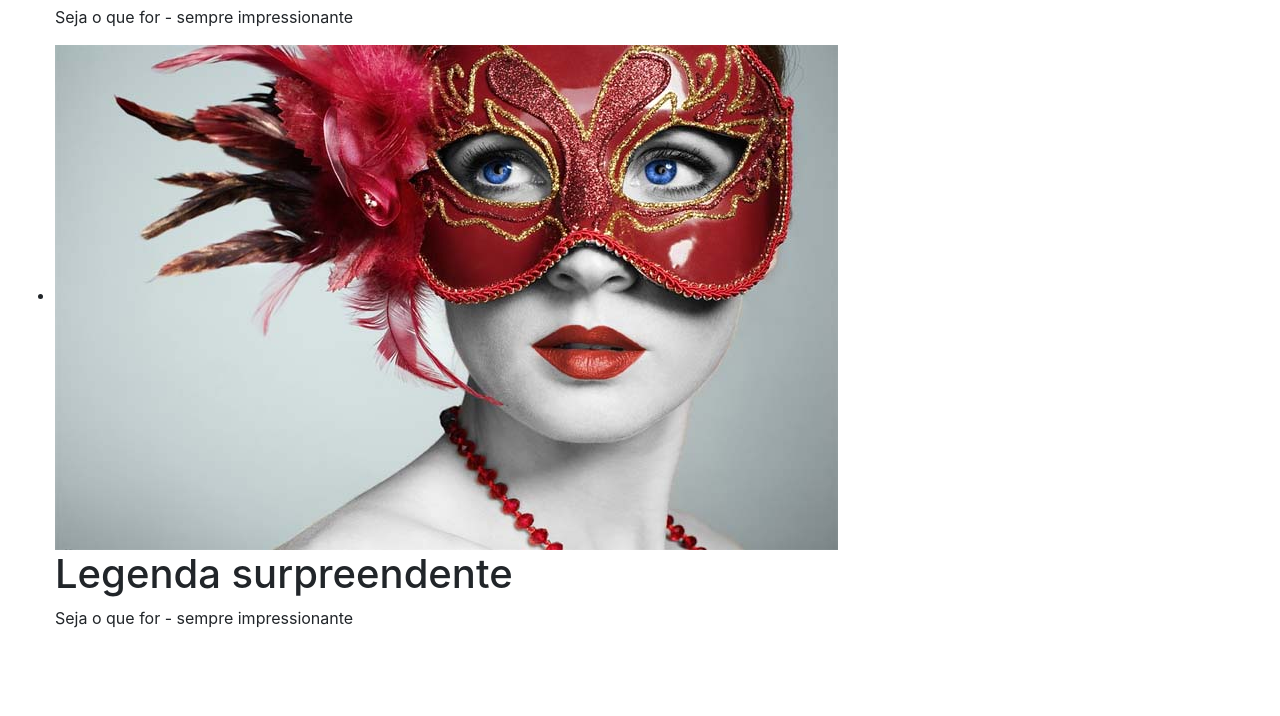
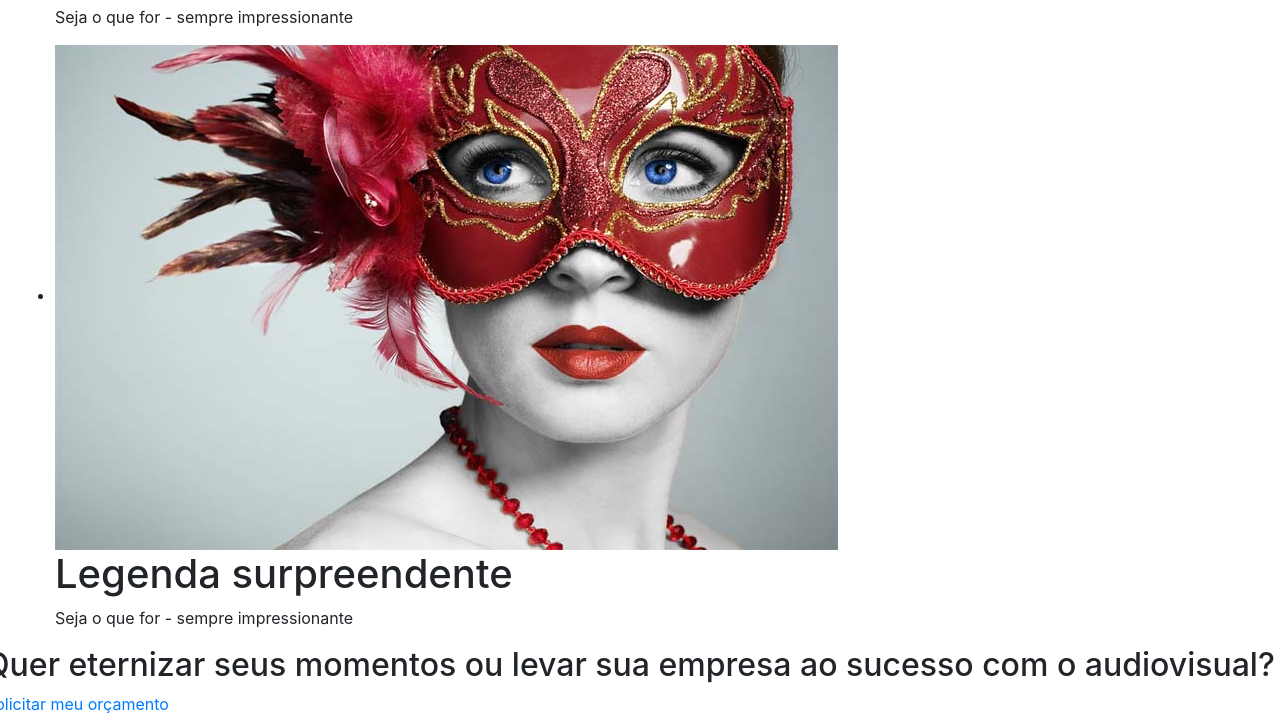
Before and after one commit to renemds/amarelosfilmes, a website: page index.html in a window 1280 px wide. Shown: the part 5666-6382 px from the top of the page. Before the commit the page ends 6312 px from the top, so only its background shows below. Drawn offline with nearby package versions, Linux system fonts and the light colour scheme; a web font is replaced by a local one.

Commit message:
Call to Action

```diff
--- a/index.html
+++ b/index.html
@@ -243,7 +243,18 @@
     </div>
   </section>
 
-  <!-- /Início do Portfólio -->
+  <!-- /Final do Portfólio -->
+
+  <!-- /Início da Call Action -->
+  <aside>
+    <div class="container-full call-to-action">
+      <div class="row">
+        <h2>Quer eternizar seus momentos ou levar sua empresa ao sucesso com o audiovisual?</h2>
+        <a href="#" class="btn-main">Solicitar meu orçamento</a>
+      </div>
+    </div>
+  </aside>
+
 
 
 
```
